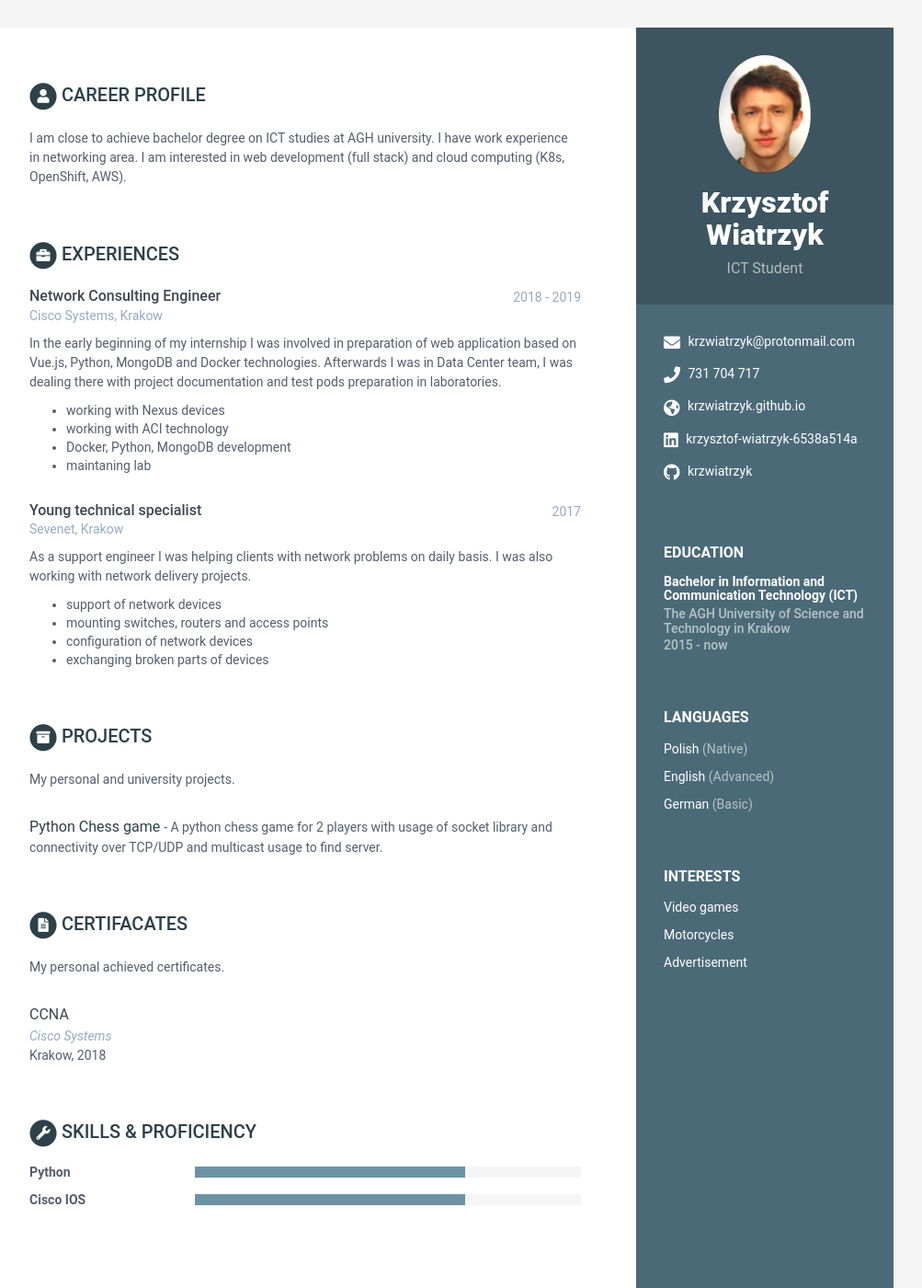
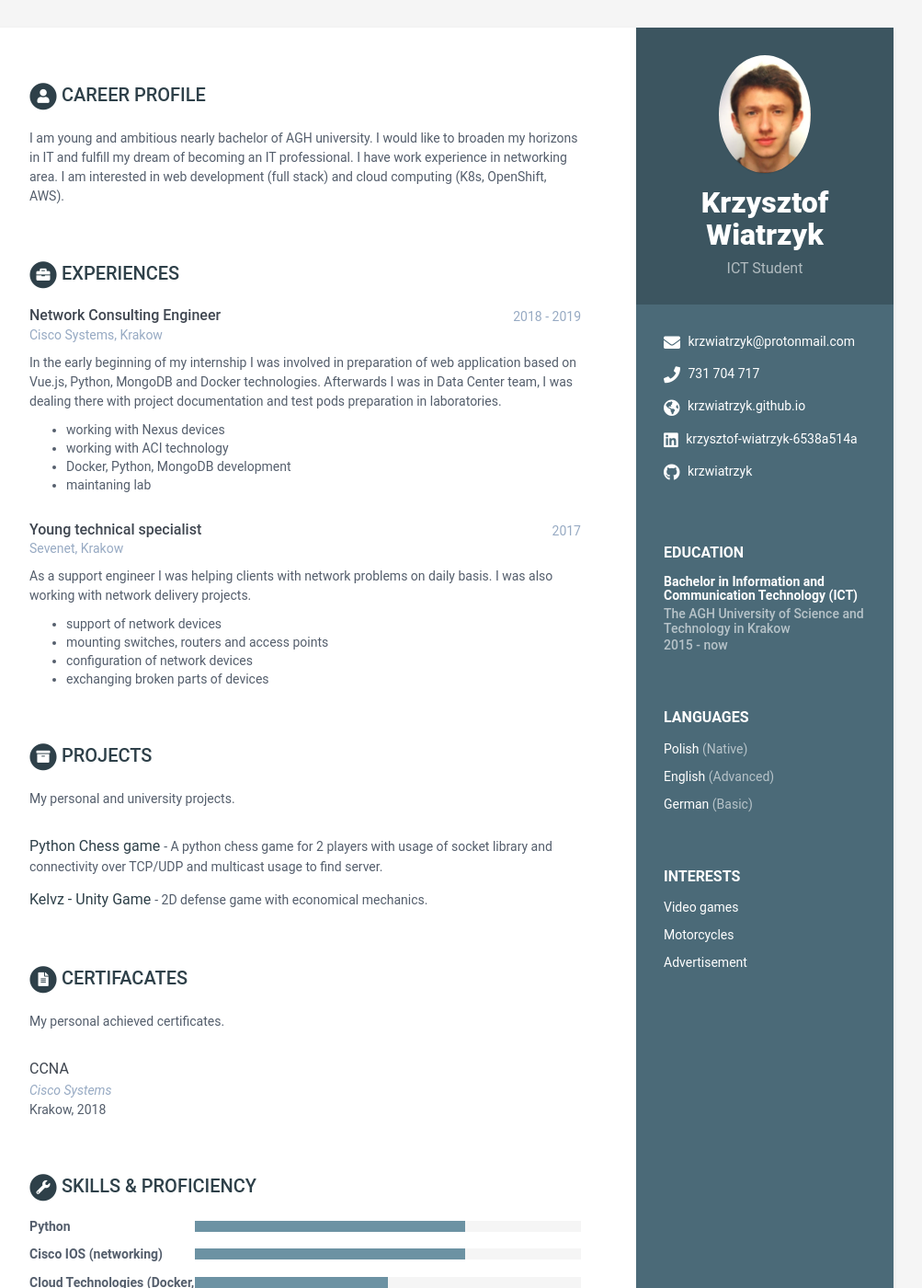
Before and after one commit to krzwiatrzyk/resume, a Jekyll site: the page built from index.html, in a window 1280 px wide and 1400 px high. Shown: the whole window at 92% size, without its empty margins (168-1171 px from the left). Built offline with Jekyll 4.4.1, drawn with Linux system fonts in a browser that asks for light colours; some of the changed text lies outside the part shown.

Commit message:
Update data.yml

```diff
--- a/_data/data.yml
+++ b/_data/data.yml
@@ -48,7 +48,7 @@ sidebar:
 career-profile:
     title: Career Profile
     summary: |
-      I am close to achieve bachelor degree on ICT studies at AGH university.
+      I am young and ambitious nearly bachelor of AGH university. I would like to broaden my horizons in IT and fulfill my dream of becoming an IT professional.
       I have work experience in networking area. I am interested in web development (full stack) and cloud computing (K8s, OpenShift, AWS).
 
 education:
@@ -63,7 +63,8 @@ education:
           - web development (HTML5, CSS, JS) with databases (MySQL)
           - Unix operation systems
           - digital signal processing in matlab
-          - Other areas: Unity, Wireless
+          - Fiber Optic networks
+          - Other areas suach as Unity, Wireless
 
 
 
@@ -102,7 +103,9 @@ projects:
       - title: Python Chess game
         link: "#"
         tagline: "A python chess game for 2 players with usage of socket library and connectivity over TCP/UDP and multicast usage to find server."
-
+      - title: Kelvz - Unity Game
+        link: "#"
+        tagline: "2D defense game with economical mechanics."
 publications:
     title: Certifacates
     intro: |
@@ -120,8 +123,17 @@ skills:
       - name: Python
         level: 70%
 
-      - name: Cisco IOS
+      - name: Cisco IOS (networking)
         level: 70%
+
+      - name: Cloud Technologies (Docker, K8s)
+        level: 50%
+
+      - name: Automation (Ansible)
+        level: 40%
+
+      - name: Web Development (HTML5, CSS, JS)
+        level: 30%
 
 
 
```
